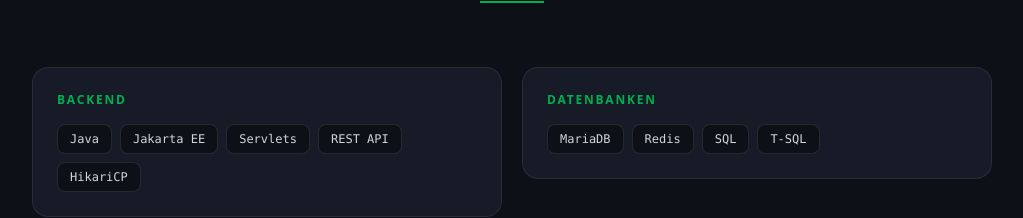
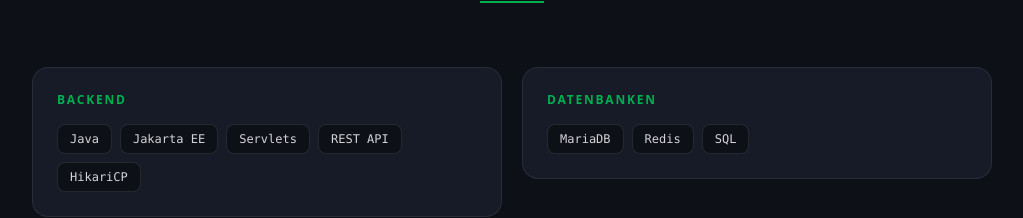
Before and after one commit to Emeric99/portfolio, a Next.js app: page / in a window 1280 px wide. Shown: the part 3240-3458 px from the top of the page, without its empty margins (128-1151 px from the left). Built offline with nearby package versions, Linux system fonts and the light colour scheme.

Commit message:
Remove T-SQL from skills

```diff
--- a/app/components/Skills.tsx
+++ b/app/components/Skills.tsx
@@ -8,7 +8,7 @@
     label: "Technical Stack",
     groups: [
       { title: "Backend", tags: ["Java", "Jakarta EE", "Servlets", "REST API", "HikariCP"] },
-      { title: "Databases", tags: ["MariaDB", "Redis", "SQL", "T-SQL"] },
+      { title: "Databases", tags: ["MariaDB", "Redis", "SQL"] },
       { title: "DevOps & Tools", tags: ["Docker", "Tomcat", "Bash", "Git", "GitHub", "Linux"] },
       { title: "Frontend & Other", tags: ["HTML/CSS/JS", "Python", "AI Integration"] },
     ],
@@ -17,7 +17,7 @@
     label: "Stack Technique",
     groups: [
       { title: "Backend", tags: ["Java", "Jakarta EE", "Servlets", "REST API", "HikariCP"] },
-      { title: "Bases de données", tags: ["MariaDB", "Redis", "SQL", "T-SQL"] },
+      { title: "Bases de données", tags: ["MariaDB", "Redis", "SQL"] },
       { title: "DevOps & Outils", tags: ["Docker", "Tomcat", "Bash", "Git", "GitHub", "Linux"] },
       { title: "Frontend & Autre", tags: ["HTML/CSS/JS", "Python", "Intégration IA"] },
     ],
@@ -26,7 +26,7 @@
     label: "Technischer Stack",
     groups: [
       { title: "Backend", tags: ["Java", "Jakarta EE", "Servlets", "REST API", "HikariCP"] },
-      { title: "Datenbanken", tags: ["MariaDB", "Redis", "SQL", "T-SQL"] },
+      { title: "Datenbanken", tags: ["MariaDB", "Redis", "SQL"] },
       { title: "DevOps & Tools", tags: ["Docker", "Tomcat", "Bash", "Git", "GitHub", "Linux"] },
       { title: "Frontend & Sonstiges", tags: ["HTML/CSS/JS", "Python", "KI-Integration"] },
     ],
```
